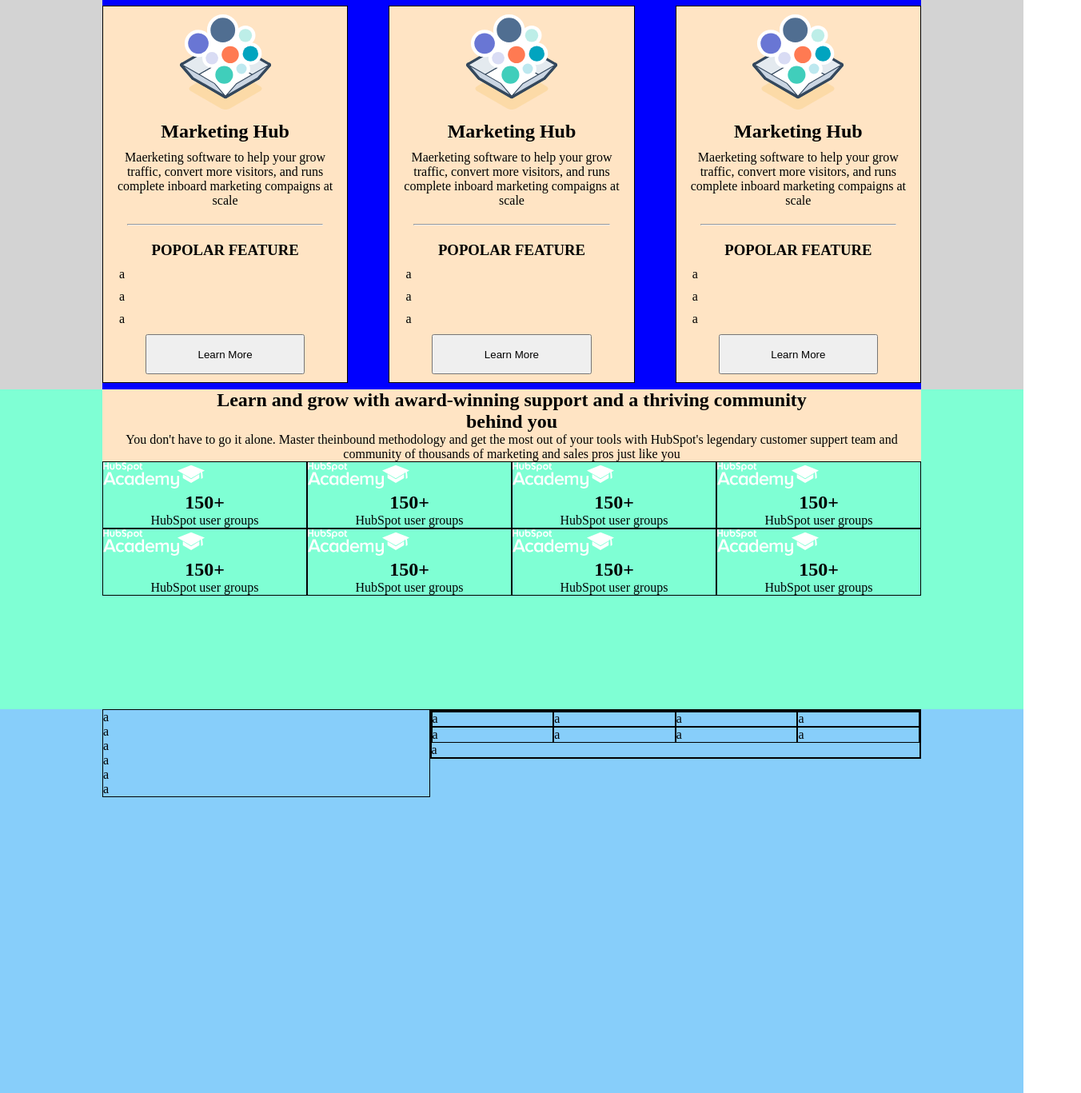
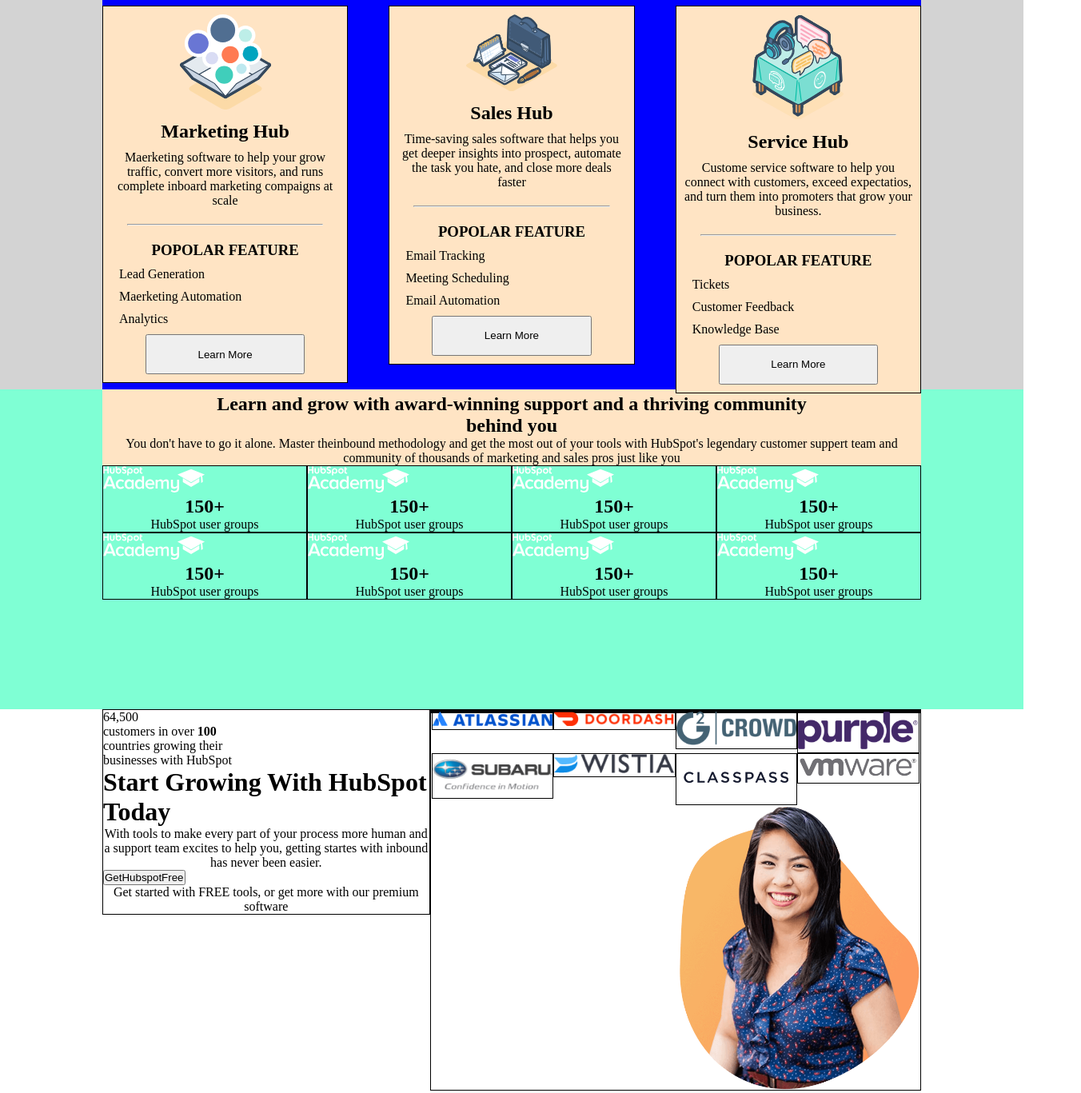
Before and after one commit to SimoneSaramondi/htmlcss-hubspot, a plain HTML site: page index.html in a window 1280 px wide. Shown: the part 1200-2567 px from the top of the page at 80% size, 1352 px wide, since content can reach past the window. Drawn offline with Linux system fonts and the light colour scheme.

Commit message:
finiture da footer a main

```diff
--- a/index.html
+++ b/index.html
@@ -112,9 +112,9 @@
                         </li>
                         <li>
                             <ul>
-                                <li>a</li>
-                                <li>a</li>
-                                <li>a</li>
+                                <li>Lead Generation</li>
+                                <li>Maerketing Automation</li>
+                                <li>Analytics</li>
                             </ul>
                         </li>
                         <li>
@@ -128,13 +128,13 @@
                 <div id="divisore">
                     <ul>
                         <li>
-                            <img src="img/Marketing-Hub-Free.svg" alt="Immagine Maerketing">
+                            <img src="img/Sales-Professional-Illustration.svg" alt="sales professional">
                         </li>
                         <li>
-                            <h2>Marketing Hub</h2>
+                            <h2>Sales Hub</h2>
                         </li>
                         <li>
-                            <p>Maerketing software to help your grow traffic, convert more visitors, and runs complete inboard marketing compaigns at scale</p>
+                            <p>Time-saving sales software that helps you get deeper insights into prospect, automate the task you hate, and close more deals faster</p>
                         </li>
                         <li>
                             <hr>
@@ -144,9 +144,9 @@
                         </li>
                         <li>
                             <ul>
-                                <li>a</li>
-                                <li>a</li>
-                                <li>a</li>
+                                <li>Email Tracking</li>
+                                <li>Meeting Scheduling</li>
+                                <li>Email Automation</li>
                             </ul>
                         </li>
                         <li>
@@ -158,13 +158,13 @@
                 <div>
                     <ul>
                         <li>
-                            <img src="img/Marketing-Hub-Free.svg" alt="Immagine Maerketing">
+                            <img src="img/Service-Hub-Illustration.svg" alt="seris hub">
                         </li>
                         <li>
-                            <h2>Marketing Hub</h2>
+                            <h2>Service Hub</h2>
                         </li>
                         <li>
-                            <p>Maerketing software to help your grow traffic, convert more visitors, and runs complete inboard marketing compaigns at scale</p>
+                            <p>Custome service software to help you connect with customers, exceed expectatios, and turn them into promoters that grow your business.</p>
                         </li>
                         <li>
                             <hr>
@@ -174,9 +174,9 @@
                         </li>
                         <li>
                             <ul>
-                                <li>a</li>
-                                <li>a</li>
-                                <li>a</li>
+                                <li>Tickets</li>
+                                <li>Customer Feedback</li>
+                                <li>Knowledge Base</li>
                             </ul>
                         </li>
                         <li>
@@ -291,29 +291,35 @@
         <div class="widther">
             <div>
                 <ul id="left">
-                    <li>a</li>
-                    <li>a</li>
-                    <li>a</li>
-                    <li>a</li>
-                    <li>a</li>
-                    <li>a</li>
+                    <li>64,500</li>
+                    <li>customers in over <b>100</b><br> countries growing their <br> businesses with HubSpot</li>
+                    <li>
+                        <h1>Start Growing With HubSpot Today</h1>
+                    </li>
+                    <li>
+                        <p>With tools to make every part of your process more human and a support team excites to help you, getting startes with inbound has never been easier.</p>
+                    </li>
+                    <li><button>GetHubspotFree</button></li>
+                    <li>
+                        <p>Get started with FREE tools, or get more with our premium software</p>
+                    </li>
                 </ul>
              </div>
              <div>
                 <ul id="right">
                     <li>
                         <ul>
-                            <li>a</li>
-                            <li>a</li>
-                            <li>a</li>
-                            <li>a</li>
-                            <li>a</li>
-                            <li>a</li>
-                            <li>a</li>
-                            <li>a</li>
+                            <li><img src="img/Atlassian-horizontal-blue@2x.webp" alt="atlassian"></li>
+                            <li><img src="img/doordash_owler_20181011_194113_original@2x.webp" alt="doordash"></li>
+                            <li><img src="img/g2crowd-logo@2x.webp" alt="crowd"></li>
+                            <li><img src="img/purple-logo@2x.png" alt="purple"></li>
+                            <li><img src="img/Subaru_Logo_v2_186x63@2x.webp" alt="subaru"></li>
+                            <li><img src="img/Wistia_logo@2x.webp" alt="wistia"></li>
+                            <li><img src="img/Classpass-logo@2x.webp" alt="classpas"></li>
+                            <li><img src="img/VMware_logo_gry_RGB_300dpi@2x.webp" alt="vm"></li>
                         </ul>
                     </li>
-                    <li>a</li>
+                    <li id="woman"><img src="img/woman.webp" alt="Woman"></li>
 
                 </ul>
              </div>
@@ -369,7 +375,7 @@
                         <li>HotSpot Templates</li>
                         <li>Free Tools & Generators</li>
                         <li><button>Contact HubSpot Support</button></li>
-                        <li>a</li>
+                        <li>a</li> <!--icone social-->
                     </ul>
                 </li>
             </ul>
@@ -378,11 +384,13 @@
                 <ul>
                     <li>
                         <ul>
-                            <li class="language-title"><a href="#">English</a></li>
-                            <li class="language-title"><a href="#">Deutsch</a></li>
-                            <li class="language-title"><a href="#">Cinese</a></li>
-                            <li class="language-title"><a href="#">Espanol</a></li>
-                            <li class="language-title"><a href="#">Fracais</a></li>
+                            <div>
+                                <li class="language-title"><a href="#">English</a></li>
+                                <li class="language-title"><a href="#">Deutsch</a></li>
+                                <li class="language-title"><a href="#">Cinese</a></li>
+                                <li class="language-title"><a href="#">Espanol</a></li>
+                                <li class="language-title"><a href="#">Fracais</a></li>
+                            </div>
                         </ul>
                     </li><!--
                     <li>
--- a/style.css
+++ b/style.css
@@ -163,7 +163,6 @@ section li{
 }
 .grow{
     height: 500px;
-    background-color:lightskyblue;
 }
 .grow #left{
     float:left;
@@ -183,13 +182,19 @@ section li{
     float: left;
     width: 25%;
 }
+#right img{
+    width: 150px;
+}
 footer{
     background-color: midnightblue;
-    height: 500px;
+    height: 350px;
+}
+#woman img{
+    float: right;
+    width: 300px;
 }
 .colum{
     width: 25%;
-    border: 1px solid;
     float: left;
     color: grey;
 }
@@ -199,19 +204,22 @@ footer{
 .colum ul li{
     margin: 8px 0;
 }
-.language ul{
-    background-color: aquamarine;
-}
-.language ul li{
-    border: 1px solid;
+.colum button{
+    height: 40px;
+    padding: 10px;
+    border-radius: 5px;
+    border: 1px transparent;
 }
 .language-title{
-    border: 1px solid;
     width: 10%;
     float: left;
 }
 .language-title a{
     text-align: center;
+}
+.language div{
+    position: relative;
+    left: 200px;
 }
 .division{
     float:left;
@@ -233,4 +241,5 @@ footer a{
 }
 .first{
     color: white;
+    font-size: large;
 }
```
